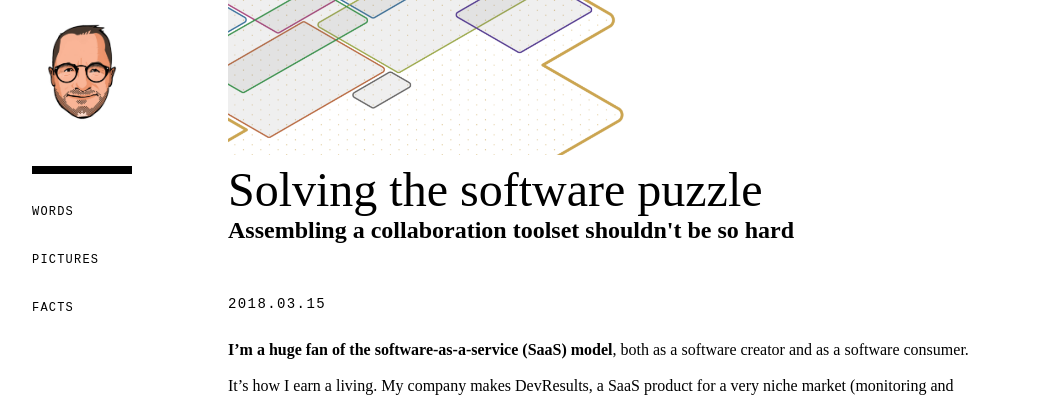
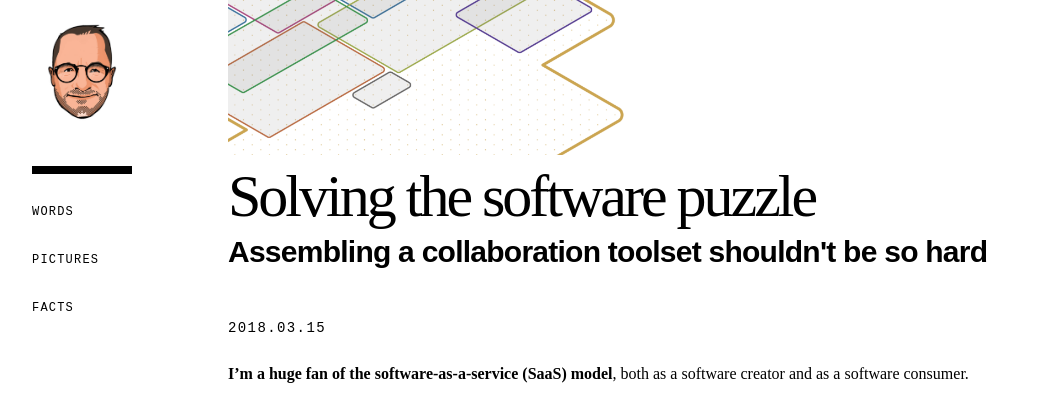
Before and after one commit to HerbCaudill/herbcaudill.com, a Next.js app: page /posts/20180315-solving-the-software-puzzle in a window 1280 px wide. Shown: the top 397 px of the page, without its empty margins (112-1167 px from the left). Built offline with nearby package versions, Linux system fonts and the light colour scheme; what @savvywombat/tailwindcss-grid-areas would draw is missing.

Commit message:
pages/posts/[id].tsx:

```diff
--- a/pages/posts/[id].tsx
+++ b/pages/posts/[id].tsx
@@ -1,15 +1,12 @@
 import { Layout } from '../../components/Layout'
 import { getAllPostIdParams, post } from '../../lib/posts'
 import Head from 'next/head'
-import Date from '../../components/Date'
 import { GetStaticPaths, GetStaticProps } from 'next'
 import { PostData } from '../../lib/types'
+import { Post } from '../../components/Post'
 
-const Post = ({
-  postData: { title, subtitle, image, date, contentHtml },
-}: {
-  postData: PostData
-}) => {
+const PostLayout = ({ postData }: { postData: PostData }) => {
+  const { title, image } = postData
   const header = (
     <div>
       <img src={image} className="w-full h-40 object-cover" />
@@ -21,19 +18,12 @@ const Post = ({
       <Head>
         <title>{title}</title>
       </Head>
-      <article>
-        <h1 className="font-serif font-light text-5xl">{title}</h1>
-        <h2 className="font-bold text-2xl">{subtitle}</h2>
-        <div className="font-mono text-sm tracking-widest mt-12 mb-6">
-          <Date dateString={date} />
-        </div>
-        <div dangerouslySetInnerHTML={{ __html: contentHtml }} />
-      </article>
+      <Post {...postData} />
     </Layout>
   )
 }
 
-export default Post
+export default PostLayout
 
 export const getStaticProps: GetStaticProps = async ({ params }) => ({
   props: {
```
